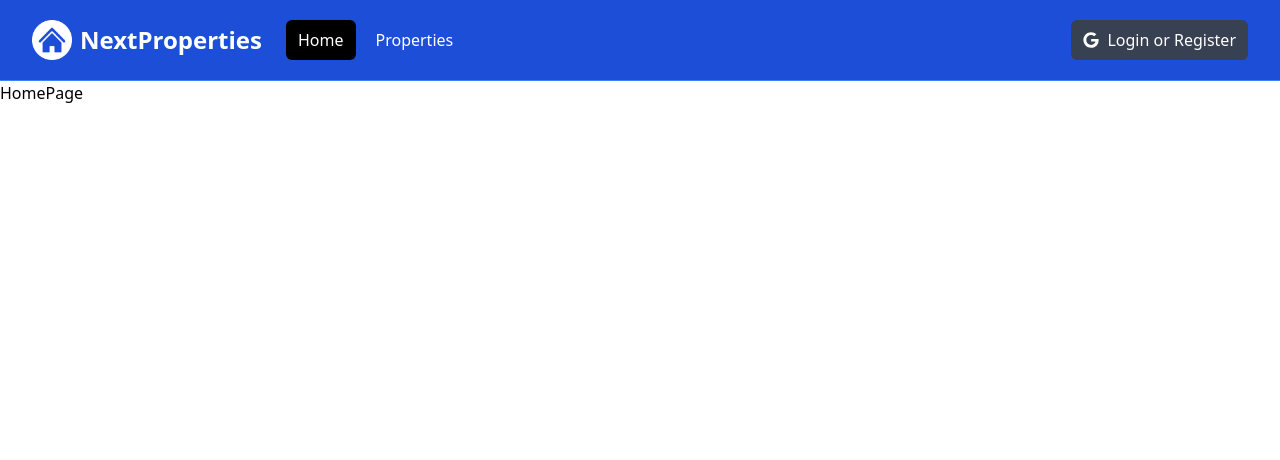
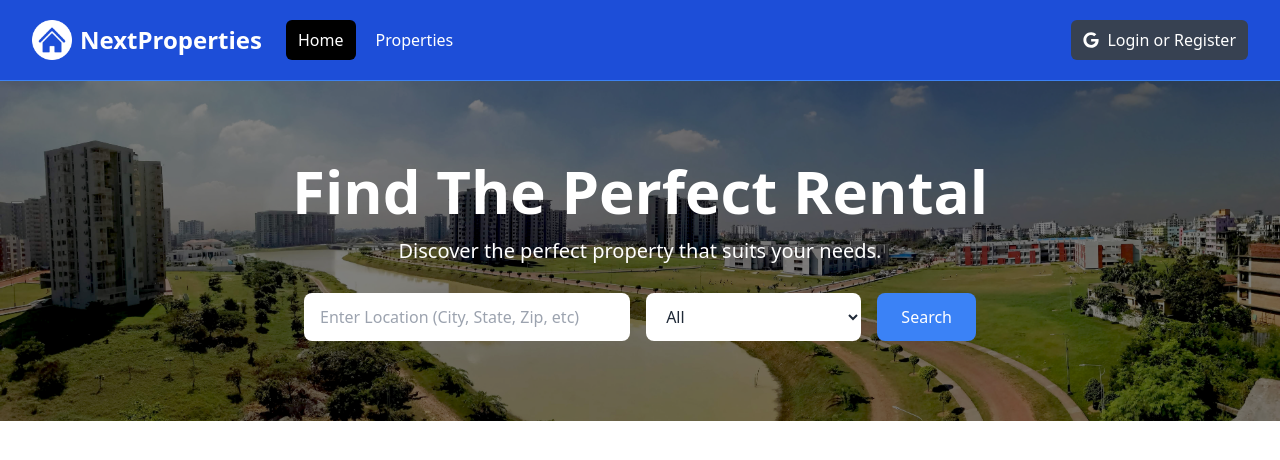
Before and after one commit to nasirmasud/next-properties, a Next.js app: page / in a window 1280 px wide. Shown: the top 460 px of the page. Built offline with nearby package versions, Linux system fonts and the light colour scheme.

Commit message:
Added Hero section

```diff
--- a/app/page.jsx
+++ b/app/page.jsx
@@ -1,7 +1,11 @@
-"use client";
+import Hero from "@/components/Hero";
+
 const HomePage = () => {
-  console.log("<<<^^^^>>>");
-  return <div>HomePage</div>;
+  return (
+    <div>
+      <Hero />
+    </div>
+  );
 };
 
 export default HomePage;
--- /dev/null
+++ b/components/Hero.jsx
@@ -0,0 +1,70 @@
+import background from "@/assets/images/dhaka.jpg";
+import Image from "next/image";
+
+const Hero = () => {
+  return (
+    <section className='relative py-20 mb-4'>
+      <Image
+        src={background}
+        alt='background'
+        layout='fill'
+        objectFit='cover'
+        quality={100}
+        className='z-0'
+      />
+      {/* Content Overlay */}
+      <div className='relative z-10 max-w-7xl mx-auto px-4 sm:px-6 lg:px-8 flex flex-col items-center'>
+        <div className='text-center'>
+          <h1 className='text-4xl font-extrabold text-white sm:text-5xl md:text-6xl'>
+            Find The Perfect Rental
+          </h1>
+          <p className='my-4 text-xl text-white'>
+            Discover the perfect property that suits your needs.
+          </p>
+        </div>
+        <form className='mt-3 mx-auto max-w-2xl w-full flex flex-col md:flex-row items-center'>
+          <div className='w-full md:w-3/5 md:pr-2 mb-4 md:mb-0'>
+            <label htmlFor='location' className='sr-only'>
+              Location
+            </label>
+            <input
+              type='text'
+              id='location'
+              placeholder='Enter Location (City, State, Zip, etc)'
+              className='w-full px-4 py-3 rounded-lg bg-white text-gray-800 focus:outline-none focus:ring focus:ring-blue-500'
+            />
+          </div>
+          <div className='w-full md:w-2/5 md:pl-2'>
+            <label htmlFor='property-type' className='sr-only'>
+              Property Type
+            </label>
+            <select
+              id='property-type'
+              className='w-full px-4 py-3 rounded-lg bg-white text-gray-800 focus:outline-none focus:ring focus:ring-blue-500'
+            >
+              <option value='All'>All</option>
+              <option value='Apartment'>Apartment</option>
+              <option value='Studio'>Studio</option>
+              <option value='Condo'>Condo</option>
+              <option value='House'>House</option>
+              <option value='Cabin Or Cottage'>Cabin or Cottage</option>
+              <option value='Loft'>Loft</option>
+              <option value='Room'>Room</option>
+              <option value='Other'>Other</option>
+            </select>
+          </div>
+          <button
+            type='submit'
+            className='md:ml-4 mt-4 md:mt-0 w-full md:w-auto px-6 py-3 rounded-lg bg-blue-500 text-white hover:bg-blue-600 focus:outline-none focus:ring focus:ring-blue-500'
+          >
+            Search
+          </button>
+        </form>
+      </div>
+      {/* Overlay */}
+      <div className='absolute inset-0 bg-black opacity-50 z-5'></div>
+    </section>
+  );
+};
+
+export default Hero;
```
Also changed, not shown: assets/images/dhaka.jpg (added).
